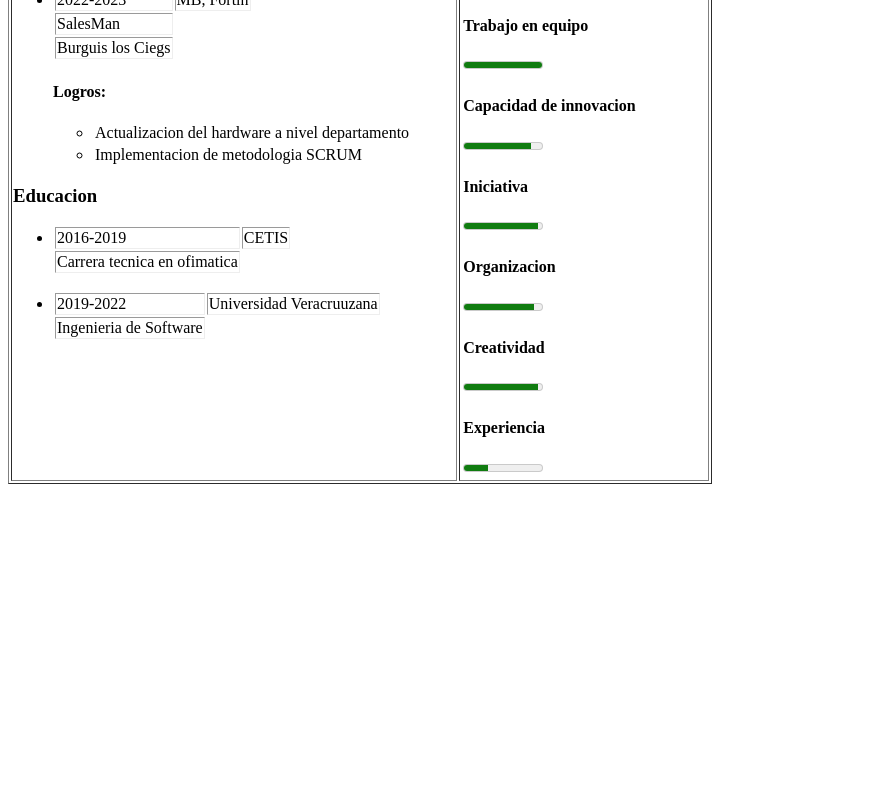
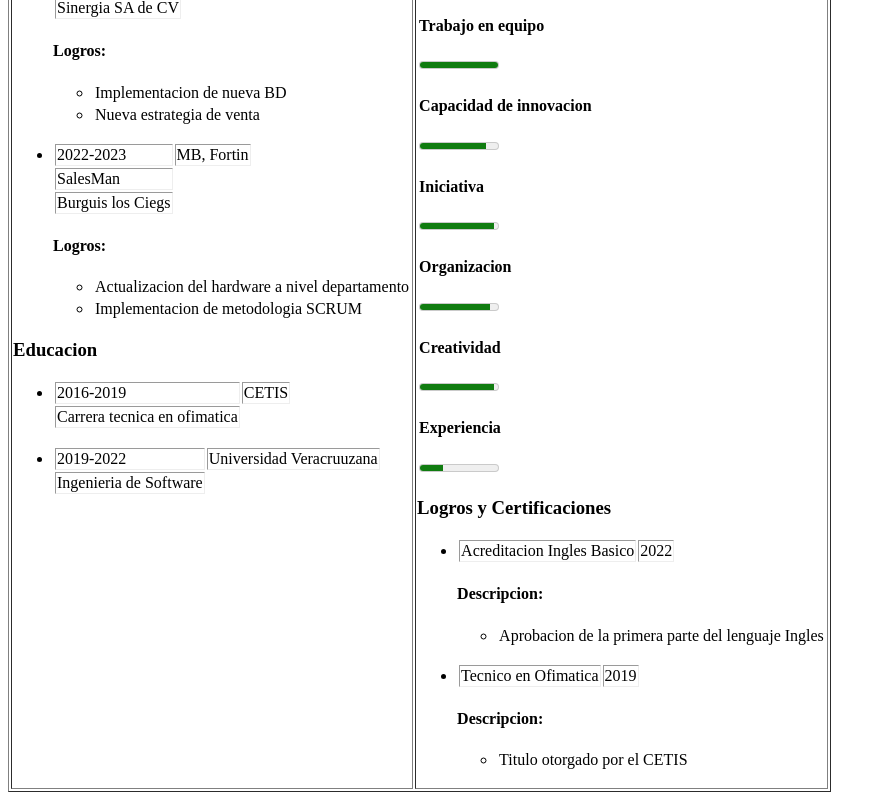
Before and after one commit to YoAngelCruz/YoAngelCruz.github.io, an Angular app: page / in a window 1280 px wide. Shown: the part 531-1331 px from the top of the page, without its empty margins (0-886 px from the left). Before the commit the page ends 1023 px from the top, so only its background shows below. Built offline with nearby package versions, Linux system fonts and the light colour scheme.

Commit message:
create branch certificates #10

```diff
--- /dev/null
+++ b/src/app/achievements-and-certificates/achievements-and-certificates.component.html
@@ -0,0 +1,17 @@
+<h3>Logros y Certificaciones</h3>
+<ul *ngFor="let cr of certificates">
+    <li>
+        <tr>
+            <td>{{cr.logro}}</td>
+            <td>{{cr.fecha}}</td>
+        </tr>
+        <h4>Descripcion:</h4>
+        <ul *ngFor="let desc of cr.certificado">
+            <li>
+                <tr>
+                    {{ desc.descripcion }}
+                </tr>
+            </li>
+        </ul>
+    </li>
+</ul>
--- /dev/null
+++ b/src/app/achievements-and-certificates/achievements-and-certificates.component.ts
@@ -0,0 +1,36 @@
+import { Component, OnInit } from '@angular/core';
+
+@Component({
+  selector: 'app-achievements-and-certificates',
+  templateUrl: './achievements-and-certificates.component.html',
+  styleUrls: ['./achievements-and-certificates.component.css']
+})
+export class AchievementsAndCertificatesComponent implements OnInit {
+
+  certificates : Array<any>=[];
+
+  constructor() { }
+
+  ngOnInit(): void {
+
+    let cert1 = {
+      logro:"Acreditacion Ingles Basico",
+      fecha:"2022",
+      certificado : [
+        {descripcion:"Aprobacion de la primera parte del lenguaje Ingles"},
+      ]
+    };
+    let cert2 = {
+      logro:"Tecnico en Ofimatica",
+      fecha:"2019",
+      certificado : [
+        {descripcion:"Titulo otorgado por el CETIS"},
+      ]
+    };
+
+    this.certificates.push(cert1);
+    this.certificates.push(cert2);
+
+  }
+
+}
--- a/src/app/app.component.html
+++ b/src/app/app.component.html
@@ -11,6 +11,7 @@
     </td>
     <td>
       <app-skills-and-competences></app-skills-and-competences>
+      <app-achievements-and-certificates></app-achievements-and-certificates>
     </td>
   </tr>
 </table>
--- a/src/app/app.module.ts
+++ b/src/app/app.module.ts
@@ -7,6 +7,7 @@ import { HeaderComponent } from './header/header.component';
 import { WorkExperienceComponent } from './work-experience/work-experience.component';
 import { EducationComponent } from './education/education.component';
 import { SkillsAndCompetencesComponent } from './skills-and-competences/skills-and-competences.component';
+import { AchievementsAndCertificatesComponent } from './achievements-and-certificates/achievements-and-certificates.component';
 
 @NgModule({
   declarations: [
@@ -14,7 +15,8 @@ import { SkillsAndCompetencesComponent } from './skills-and-competences/skills-a
     HeaderComponent,
     WorkExperienceComponent,
     EducationComponent,
-    SkillsAndCompetencesComponent
+    SkillsAndCompetencesComponent,
+    AchievementsAndCertificatesComponent
   ],
   imports: [
     BrowserModule,
```
Also changed, not shown: src/app/achievements-and-certificates/achievements-and-certificates.component.css (added), 1 other file (tests, documents, lock files or other folders).
